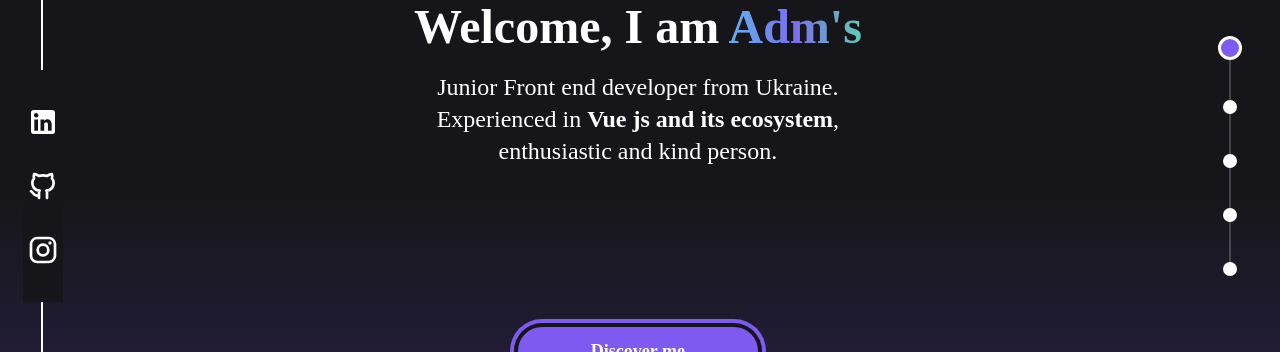
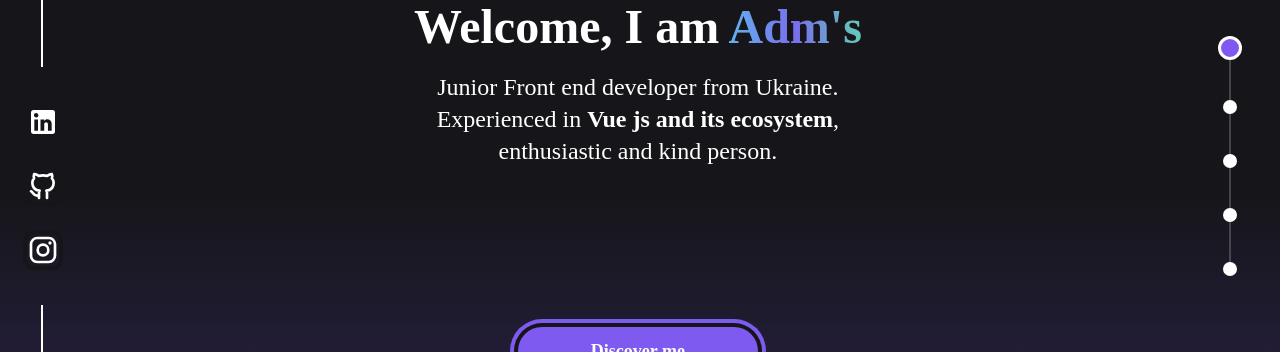
Before and after one commit to bambula1337/portfolio_v3, a Vue app: page / in a window 1280 px wide. Shown: the part 244-596 px from the top of the page. Built offline with nearby package versions, Linux system fonts and the light colour scheme; a web font is replaced by a local one.

Commit message:
:dizzy: Fixed Links Background + body bg
Fixed links background, it has fixed height + deleted transition background color from body.

```diff
--- a/src/assets/styles/tailwind/tailwind.scss
+++ b/src/assets/styles/tailwind/tailwind.scss
@@ -3,7 +3,7 @@
 @import "tailwindcss/utilities";
 
 body {
-  @apply min-h-screen m-0 p-0 box-border bg-project-background transition-all duration-1000;
+  @apply min-h-screen m-0 p-0 box-border bg-project-background;
 
 
   & #app {
--- a/src/components/WelcomeSectionLinks.vue
+++ b/src/components/WelcomeSectionLinks.vue
@@ -13,8 +13,6 @@
     </div>
   </article>
 </template>
-
-<!--TODO: Link Background Fix-->
 
 <script lang="ts">
 // TS Support
@@ -71,9 +69,17 @@ export default Vue.extend({
     height: 85vh;
     min-height: 300px;
     & .icons {
-      @apply w-10 flex flex-col justify-center items-center bg-project-background py-5;
+      @apply w-10 flex flex-col justify-center items-center py-5;
+      &::before{
+        @apply w-0.5 h-%32.5 absolute self-center bottom-0 bg-project-principal;
+        $width: 2.5px;
+        width: $width;
+        z-index: -1;
+        left: calc(50% - $width);
+        content: '';
+      }
       &::after {
-        @apply w-0.5 h-full absolute self-center top-0 bg-project-principal;
+        @apply w-0.5 h-%32.5 absolute self-center top-0 bg-project-principal;
         $width: 2.5px;
         width: $width;
         z-index: -1;
```
